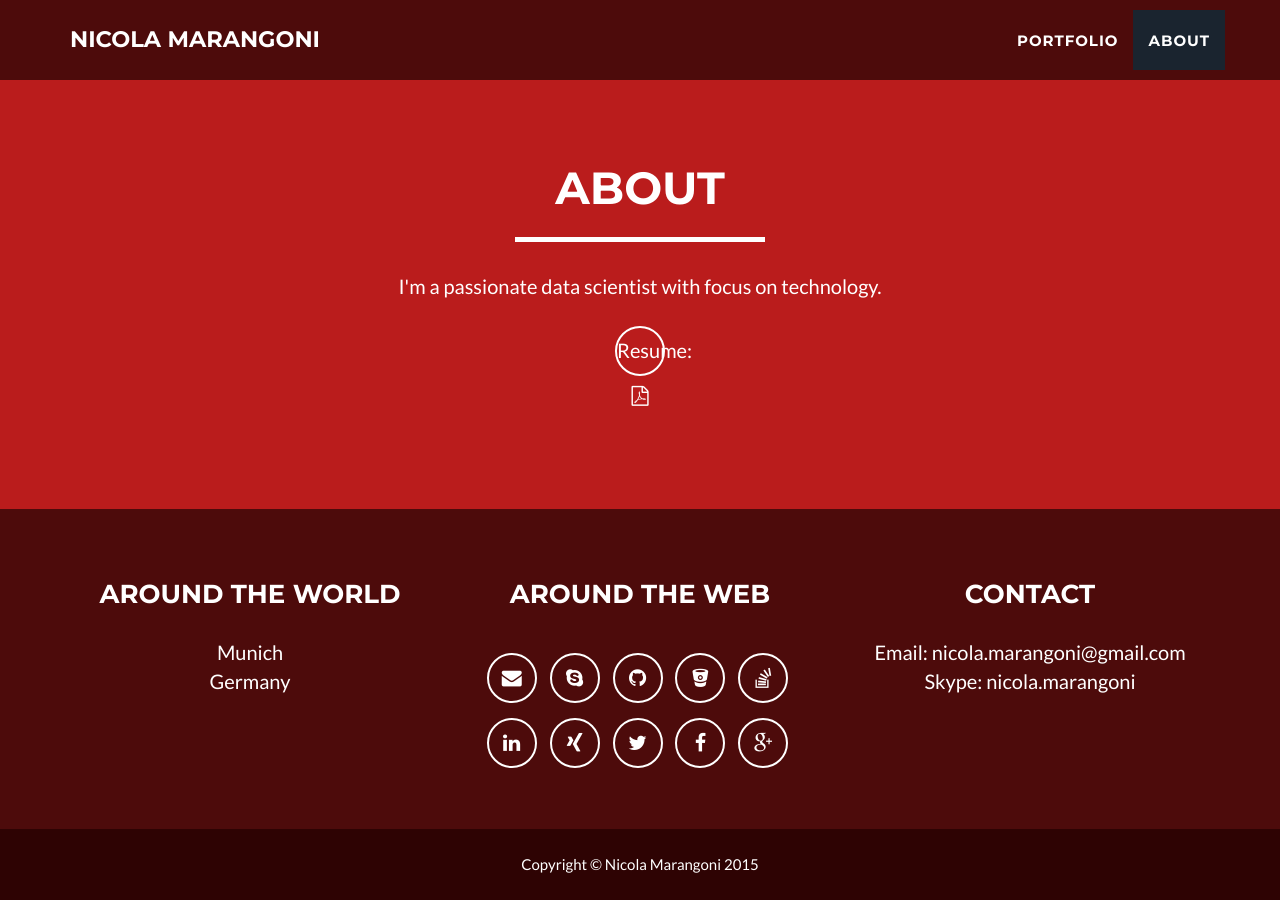
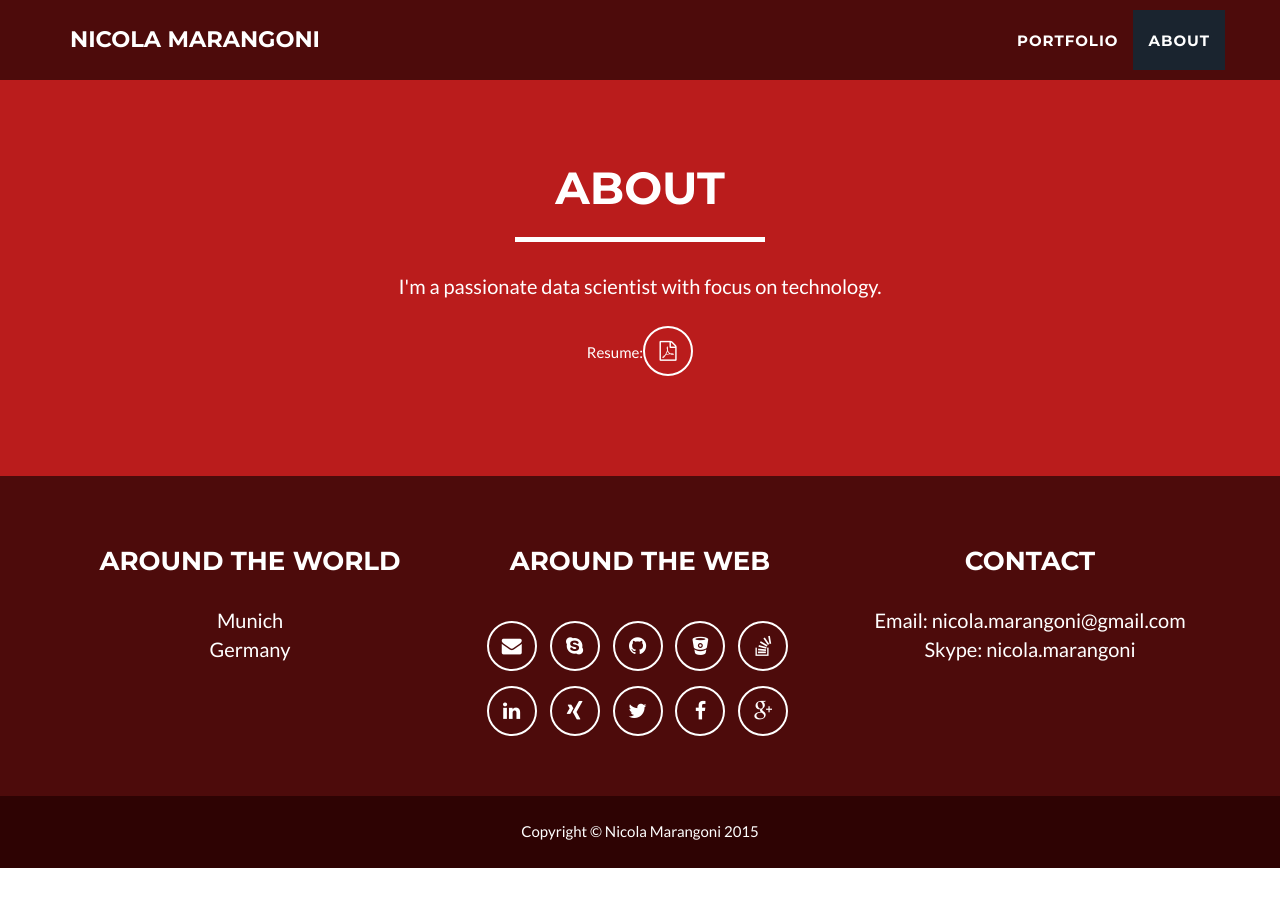
Before and after one commit to nicolamarangoni/nicolamarangoni.github.io, a Jekyll site: the page built from index.html, in a window 1280 px wide and 900 px high, scrolled down 1759 px. Built offline with Jekyll 4.4.1, drawn with Linux system fonts in a browser that asks for light colours; after the commit the page ends 2627 px from its top, so only the background shows below that.

Commit message:
minor changes

```diff
--- a/_includes/about.html
+++ b/_includes/about.html
@@ -22,7 +22,7 @@
             </div>
             <div class="row">
                 <div class="col-lg-12 text-center">
-					<a href="files/Marangoni_eng_long.pdf" class="btn-social btn-outline">Resume:<i class="fa fa-fw fa-file-pdf-o"></i></a>
+					Resume:<a href="files/Marangoni_eng_long.pdf" class="btn-social btn-outline"><i class="fa fa-fw fa-file-pdf-o"></i></a>
 				</div>
             </div>
         </div>
```
